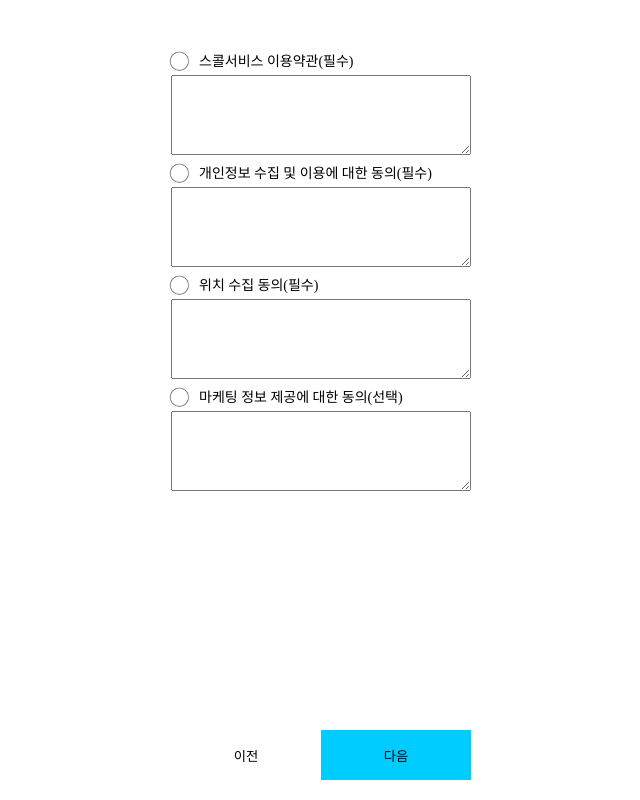
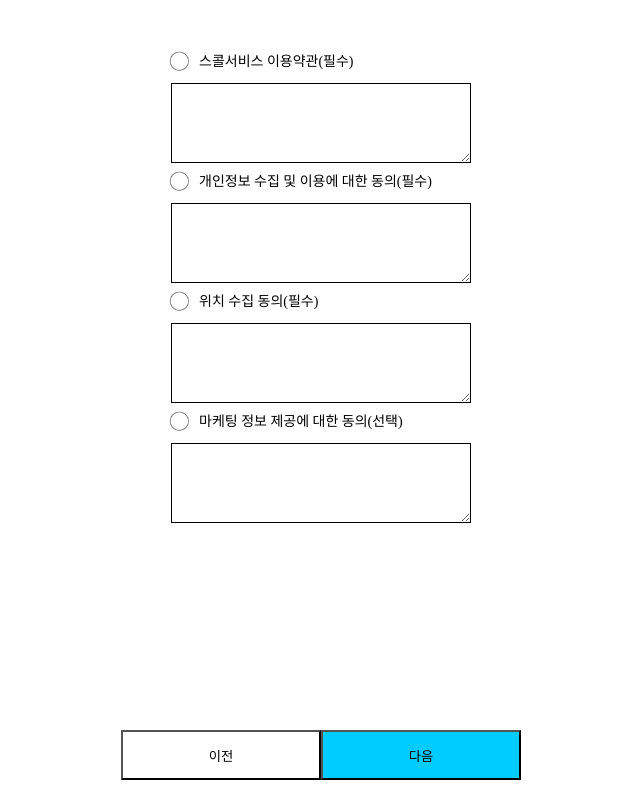
Before and after one commit to gyqls153/scall_practice, a plain HTML site: page sign_up_Policy.html in a window 1280 px wide. Shown: the whole page, without its empty margins (319-959 px from the left). Drawn offline with nearby package versions, Linux system fonts and the light colour scheme.

Commit message:
Update sign_up_Policy.html

```diff
--- a/sign_up_Policy.html
+++ b/sign_up_Policy.html
@@ -99,6 +99,8 @@
                                    width:100%;
                                    height: 10vh;
                                    box-sizing: border-box;
+                                    margin-top: 8px;
+                                    border: 1px solid black;
                                 }
                             </style>
                             <div class="sign_up_Policy_style_00000002">
@@ -129,26 +131,29 @@
                                 </div>
                                 <textarea readonly name="" id=""></textarea>
                             </div>
+
+                        </form>
+                    </section>
                     <style>
                         .sign_up_Policy_style_00000001 {
                             position:absolute;
                             bottom:0;
                             padding: 20px 0;
-                                    width: 300px;
+                            width: 400px;
                         }
                         .sign_up_Policy_style_00000001 > button {
                             width:50%;
                             height:50px;
-                                    border: 0px;
-                                    outline: 0px;
+                            /*
+                            border: 1px;
+                            outline: 1px;
+                            */
                         }
                     </style>
                     <div class="sign_up_Policy_style_00000001">
                         <button style="background-color: rgb(255, 255, 255); float:left">이전</button>
                         <button style="background-color: rgb(0, 204, 255); float:right">다음</button>
                     </div>
-                        </form>
-                    </section>
                 </div>
         </div>
     </div>
```
Lines whose indentation alone changed are shown as unchanged.
